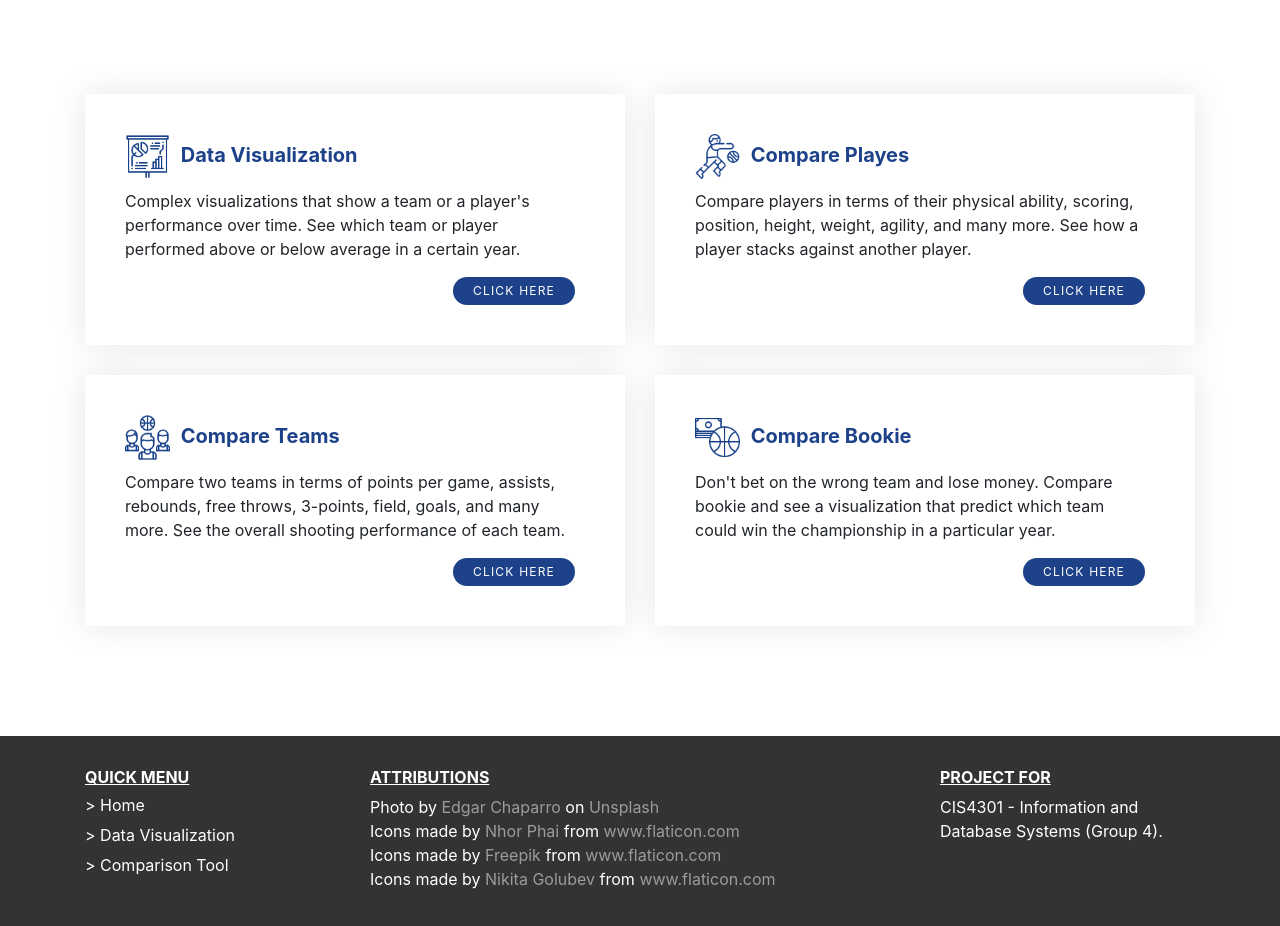
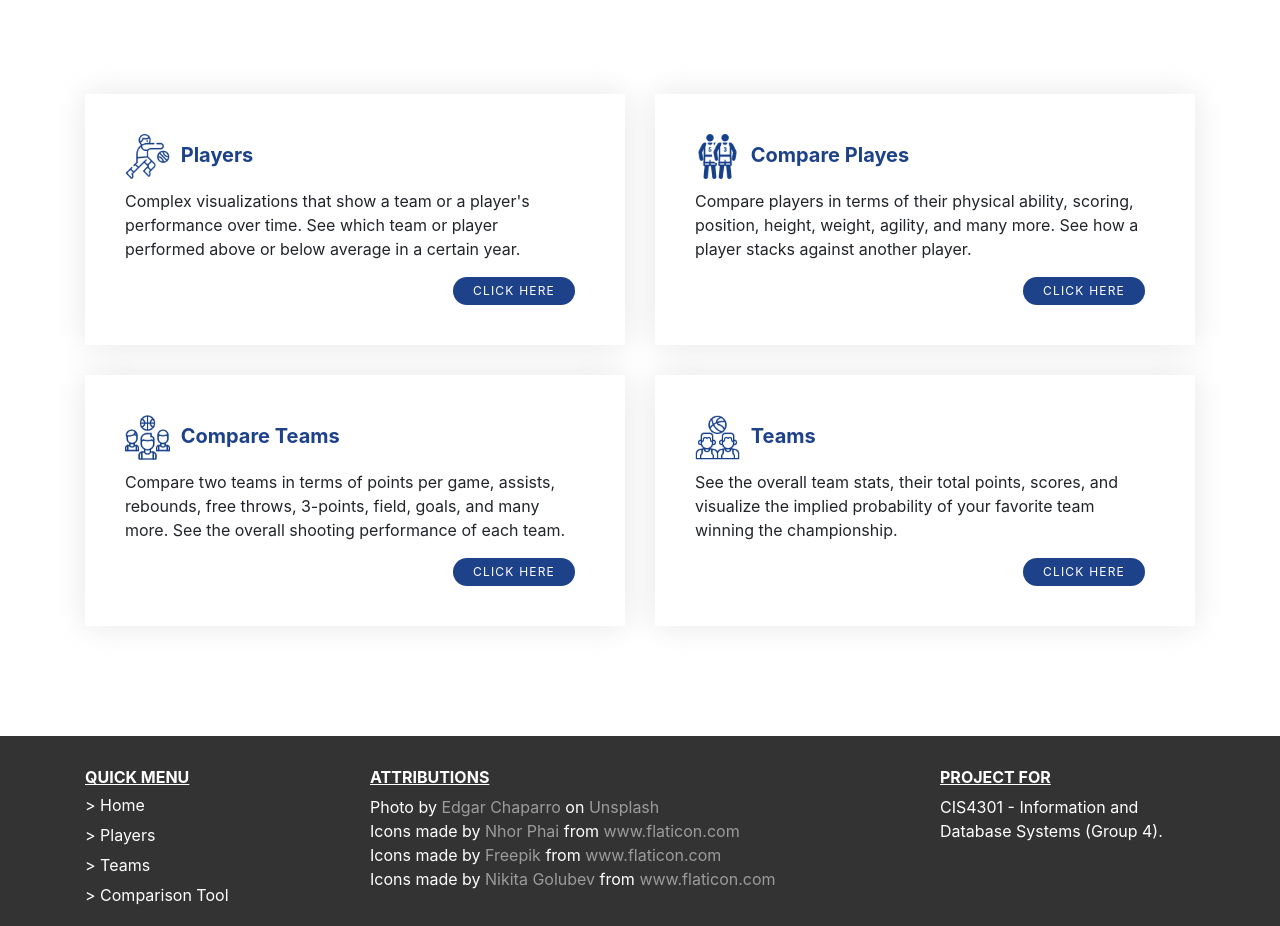
Before and after one commit to mohamedsugal/NBA-Wager-Database, a React (Create React App) app in the folder client/: page /Home in a window 1280 px wide. Shown: the part 722-1648 px from the top of the page. Built offline with nearby package versions, Linux system fonts and the light colour scheme; a web font is replaced by a local one.

Commit message:
Fixed nav-links

```diff
--- a/client/src/components/Header/Footer.js
+++ b/client/src/components/Header/Footer.js
@@ -15,7 +15,8 @@ const Footer = () => {
                             <h6>Quick Menu</h6>
                             <ul className="list-unstyled">
                                 <Link className="nav-link" to="/Home"><li>> Home</li></Link>
-                                <Link className="nav-link" to="/Data Visualization"><li>> Data Visualization</li></Link>
+                                <Link className="nav-link" to="/Players"><li>> Players</li></Link>
+                                <Link className="nav-link" to="/Teams"><li>> Teams</li></Link>
                                 <Link className="nav-link" to="/Comparison Tool"><li>> Comparison Tool</li></Link>
 
                             </ul>
--- a/client/src/views/Home/Home.js
+++ b/client/src/views/Home/Home.js
@@ -5,10 +5,10 @@ import Container from "react-bootstrap/Container";
 import Button from "react-bootstrap/Button";
 import Row from "react-bootstrap/Row";
 import Jumbo from "./hero_image.jpg";
-import visualizationIcon from "./visual.png";
-import comparePlayer from "./compare-player.png";
-import team from "./team.png";
-import bookie from "./bookie.png";
+import players from "./compare-player.png";
+import comparePlayer from "./compareP.png";
+import compareTeam from "./team.png";
+import teams from "./teams.png";
 import { Link } from 'react-router-dom';
 import AnchorLink from 'react-anchor-link-smooth-scroll';
 import CountUp from 'react-countup';
@@ -60,11 +60,11 @@ function Home() {
             <div class="col-lg-6 d-flex align-items-stretch" data-aos="fade-up">
               <div class="info-box">
                 {/* <i class="bx bx-map"></i> */}
-                <h3><img className="visIcon" src={visualizationIcon} alt=""/> Data Visualization</h3>
+                <h3><img className="visIcon" src={players} alt=""/> Players</h3>
                 <p>Complex visualizations that show a team or a player's performance over time. See which team
                   or player performed above or below average in a certain year.
                 </p>
-                <Button className="columns-btn"><Link to="/Data Visualization">Click Here</Link></Button>
+                <Button className="columns-btn"><Link to="/Players">Click Here</Link></Button>
               </div>
             </div>
 
@@ -82,7 +82,7 @@ function Home() {
             <div class="col-lg-6 d-flex align-items-stretch" data-aos="fade-up">
               <div class="info-box">
                 {/* <i class="bx bx-map"></i> */}
-                <h3><img className="visIcon" src={team} alt=""/> Compare Teams</h3>
+                <h3><img className="visIcon" src={compareTeam} alt=""/> Compare Teams</h3>
                 <p>Compare two teams in terms of points per game, assists, rebounds, free throws, 3-points, field, goals,
                   and many more. See the overall shooting performance of each team.
                 </p>
@@ -93,11 +93,11 @@ function Home() {
             <div class="col-lg-6 d-flex align-items-stretch" data-aos="fade-up">
               <div class="info-box">
                 {/* <i class="bx bx-map"></i> */}
-                <h3><img className="visIcon" src={bookie} alt=""/> Compare Bookie</h3>
-                <p>Don't bet on the wrong team and lose money. Compare bookie and see a visualization that predict which team could win the championship in a particular
-                  year.
+                <h3><img className="visIcon" src={teams} alt=""/> Teams</h3>
+                <p>See the overall team stats, their total points, scores, and visualize the implied probability
+                  of your favorite team winning the championship.
                 </p>
-                <Button className="columns-btn"><Link to="/Comparison Tool">Click Here</Link></Button>
+                <Button className="columns-btn"><Link to="/Teams">Click Here</Link></Button>
               </div>
             </div>
 
```
Also changed, not shown: client/src/views/Home/compareP.png (added), client/src/views/Home/teams.png (added).
